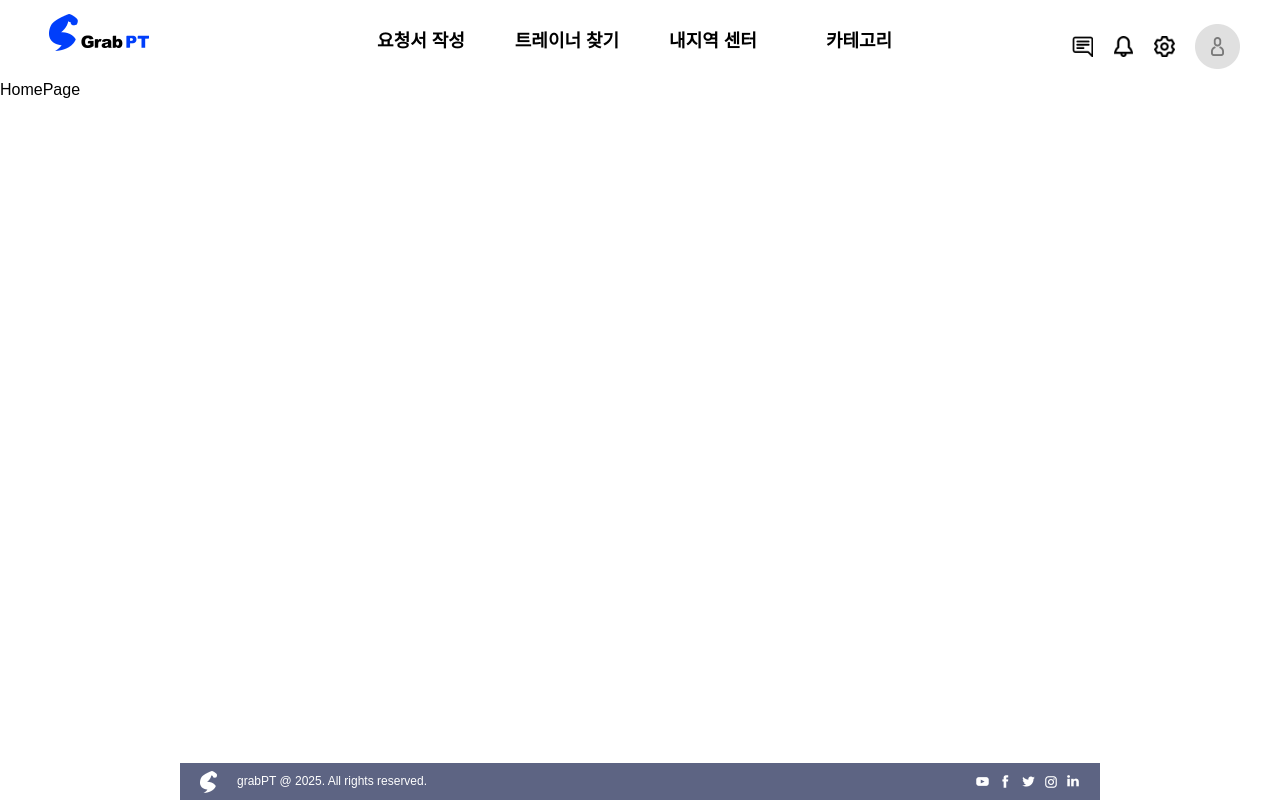
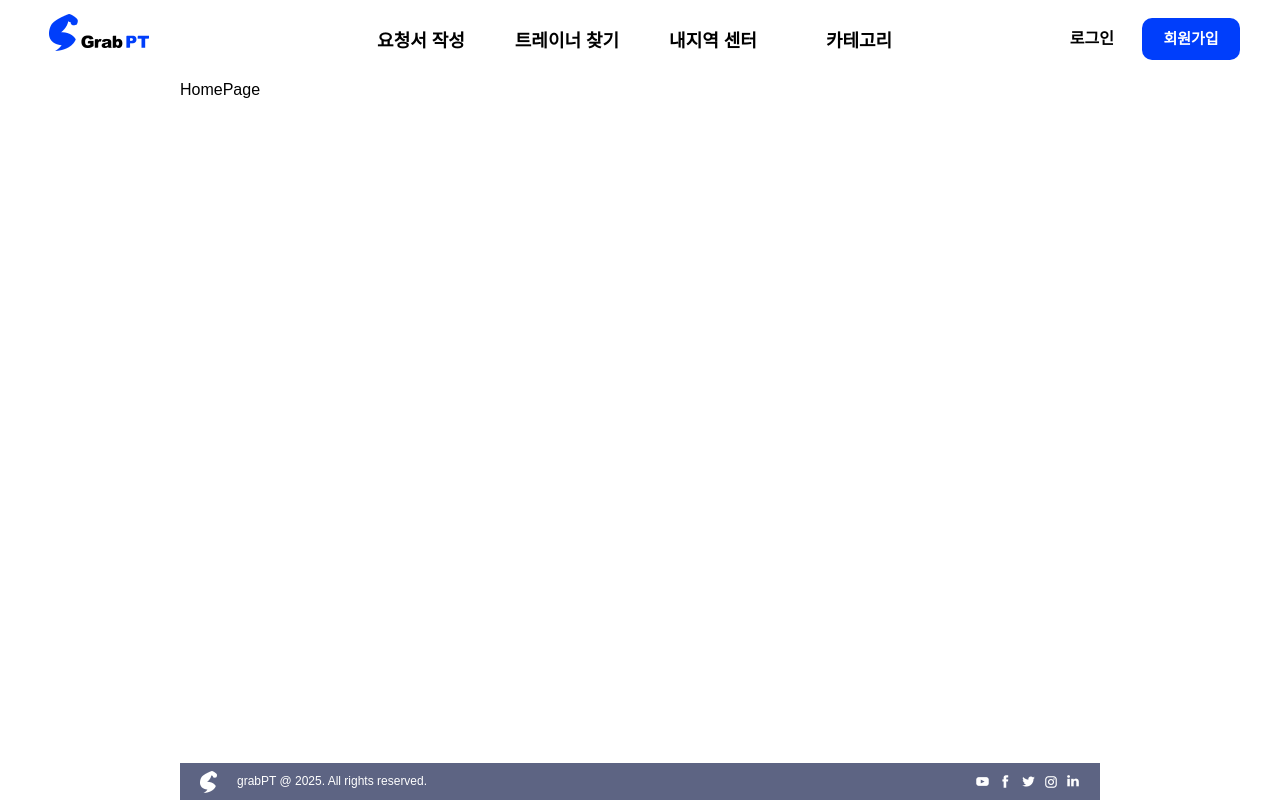
Before and after one commit to ssumai-kr/grabPT-frontend, a React (Vite) app: page / in a window 1280 px wide. Built offline with nearby package versions, Linux system fonts and the light colour scheme; a web font is replaced by a local one.

Commit message:
fix(layout): main태그 패딩 추가

```diff
--- a/src/layout/Layout.tsx
+++ b/src/layout/Layout.tsx
@@ -8,7 +8,7 @@ function Layout() {
     <div className="flex h-screen flex-col">
       <Header />
 
-      <main className="flex-1">
+      <main className="flex-1 px-[180px]">
         <Outlet />
       </main>
 
--- a/src/layout/components/AuthMenu.tsx
+++ b/src/layout/components/AuthMenu.tsx
@@ -13,7 +13,7 @@ function AuthMenu() {
   const navigate = useNavigate();
 
   // 추후 전역상태 변경
-  const [isLoggedIn, setIsLoggedIn] = useState<boolean>(true);
+  const [isLoggedIn, setIsLoggedIn] = useState<boolean>(false);
 
   // Todo: 라우팅 완료 시 img 경로변경
   return (
```
